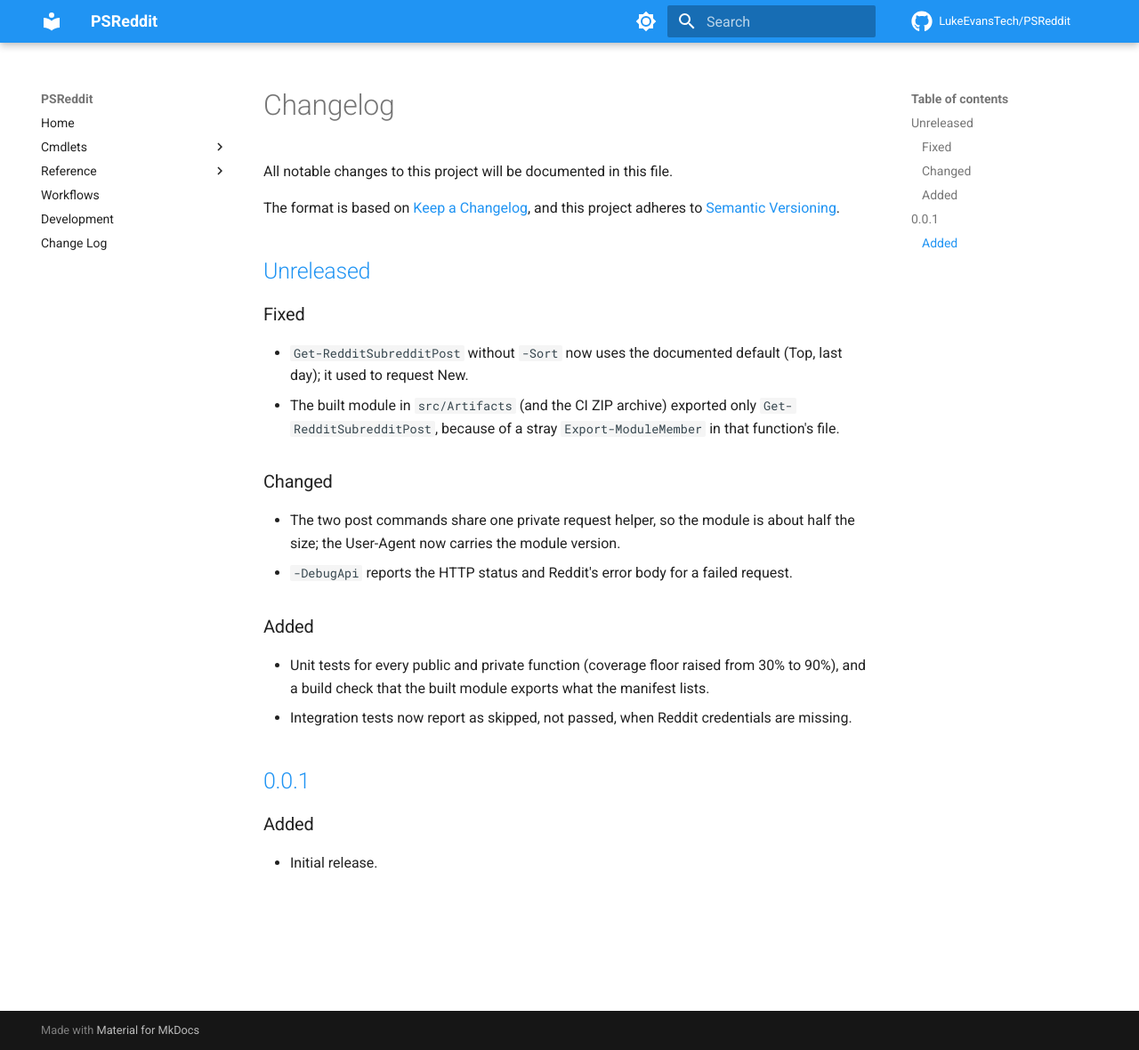
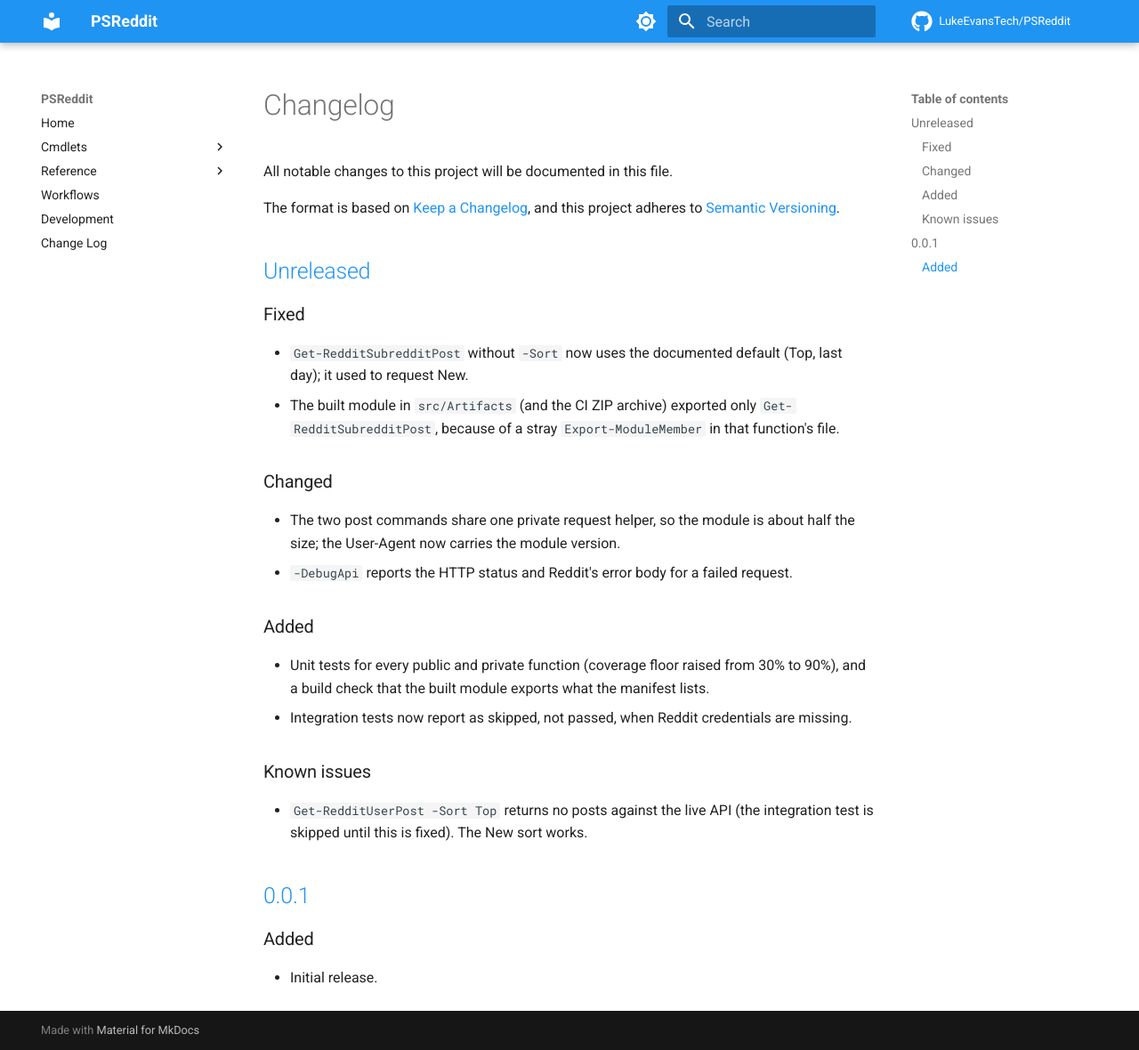
Before and after one commit to LukeEvansTech/PSReddit, an MkDocs documentation site: the page built from docs/docs/changelog.md, in a window 1280 px wide and 1180 px high. Shown: the whole window at 89% size. Built offline with MkDocs 1.6.1 and Material for MkDocs 9.7.7, drawn with Linux system fonts in a browser that asks for light colours; comment, search, counter and statistics services are not loaded.

Commit message:
test(integration): skip the user Top test (known API issue); multi-user test uses New

```diff
--- a/docs/docs/changelog.md
+++ b/docs/docs/changelog.md
@@ -22,6 +22,10 @@ and this project adheres to [Semantic Versioning](https://semver.org/spec/v2.0.0
 - Unit tests for every public and private function (coverage floor raised from 30% to 90%), and a build check that the built module exports what the manifest lists.
 - Integration tests now report as skipped, not passed, when Reddit credentials are missing.
 
+### Known issues
+
+- `Get-RedditUserPost -Sort Top` returns no posts against the live API (the integration test is skipped until this is fixed). The New sort works.
+
 ## [0.0.1]
 
 ### Added
```
Also changed, not shown: 1 other file.
